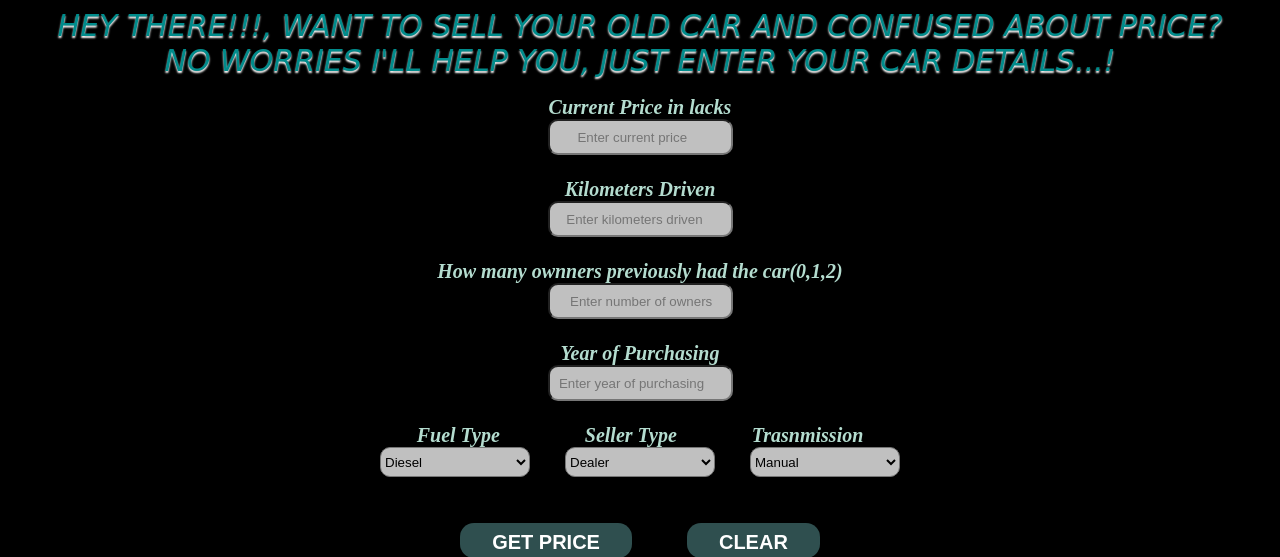
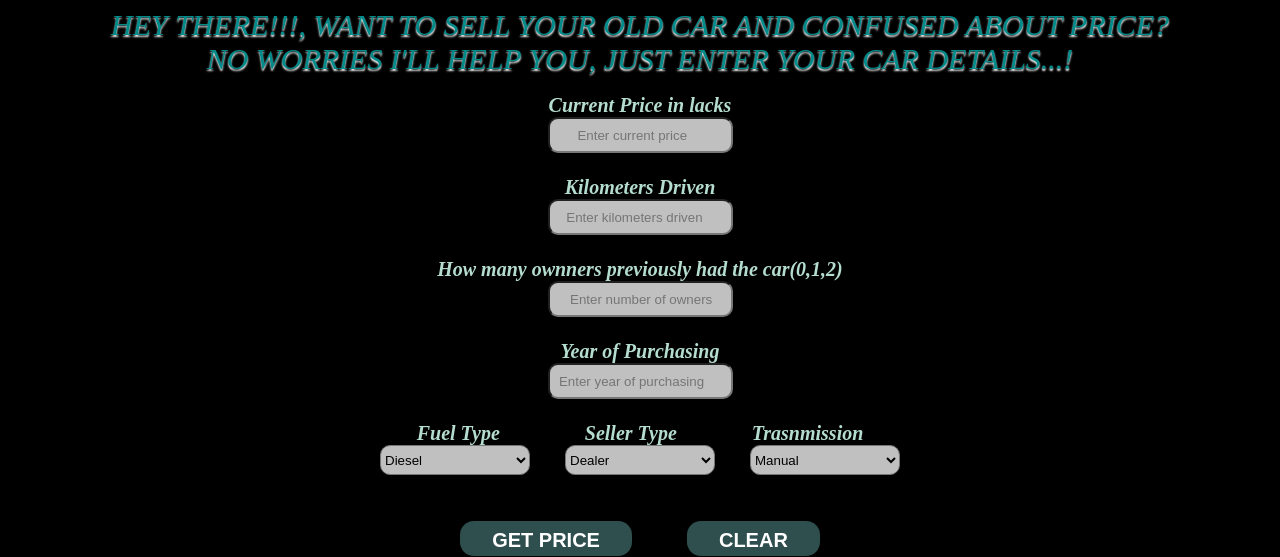
Before and after one commit to Kavana12345/car_code, a Flask app: page / in a window 1280 px wide. Shown: the top 557 px of the page. Run offline with Flask 2, Linux system fonts and the light colour scheme; parts of the project's set-up code (start-up, migrations or seed data) failed here and were passed over.

Commit message:
Update style.css

```diff
--- a/static/css/style.css
+++ b/static/css/style.css
@@ -27,7 +27,7 @@ header{
   color:#008B8B;
  font-style:italic;
   font-weight:normal;
-  font-family: "Great Vibes", cursive;
+  font-family: 'Trocchi', serif;
   text-shadow: 0 2px 2px #fff;
 }
 input[type=submit], input[type=reset] {
```
